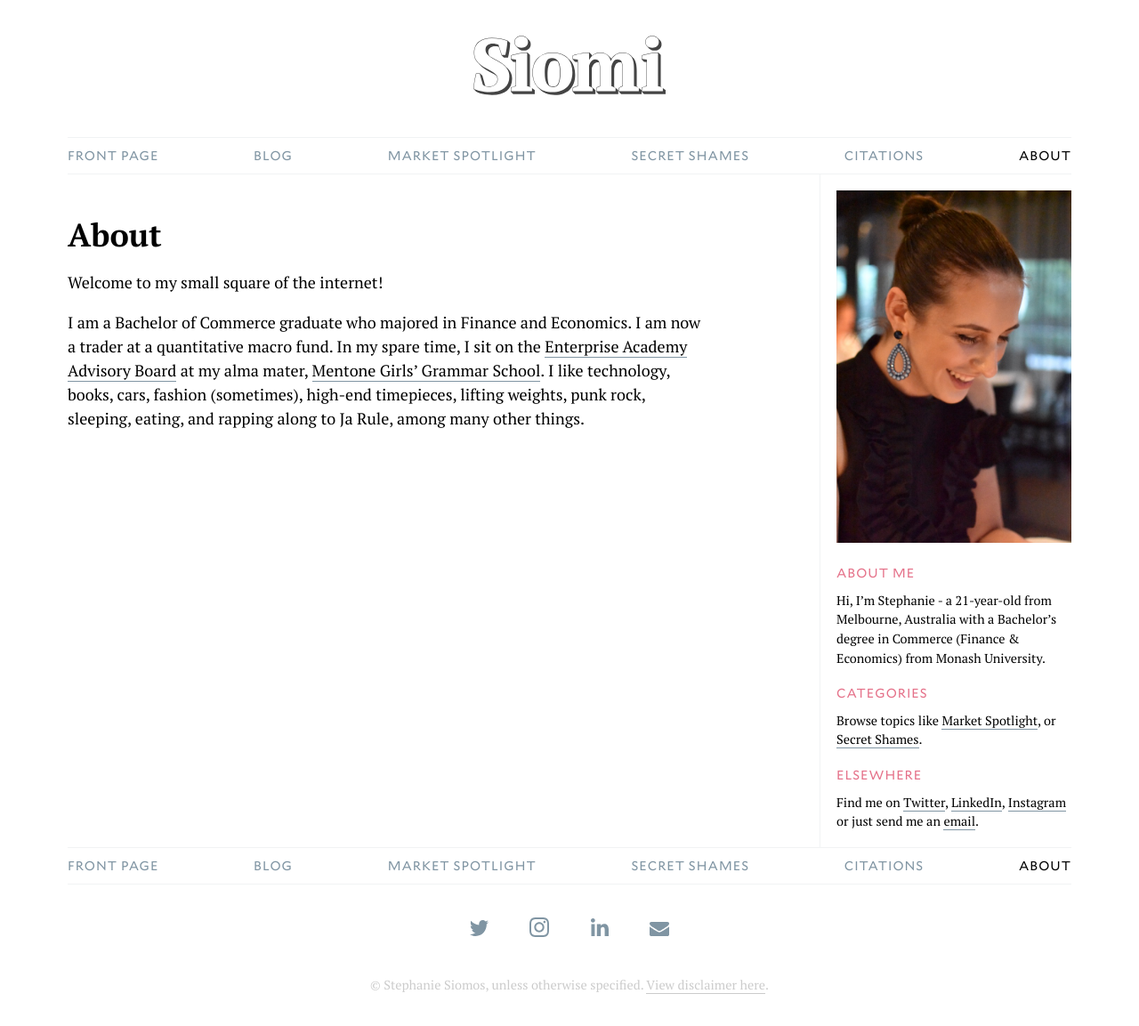
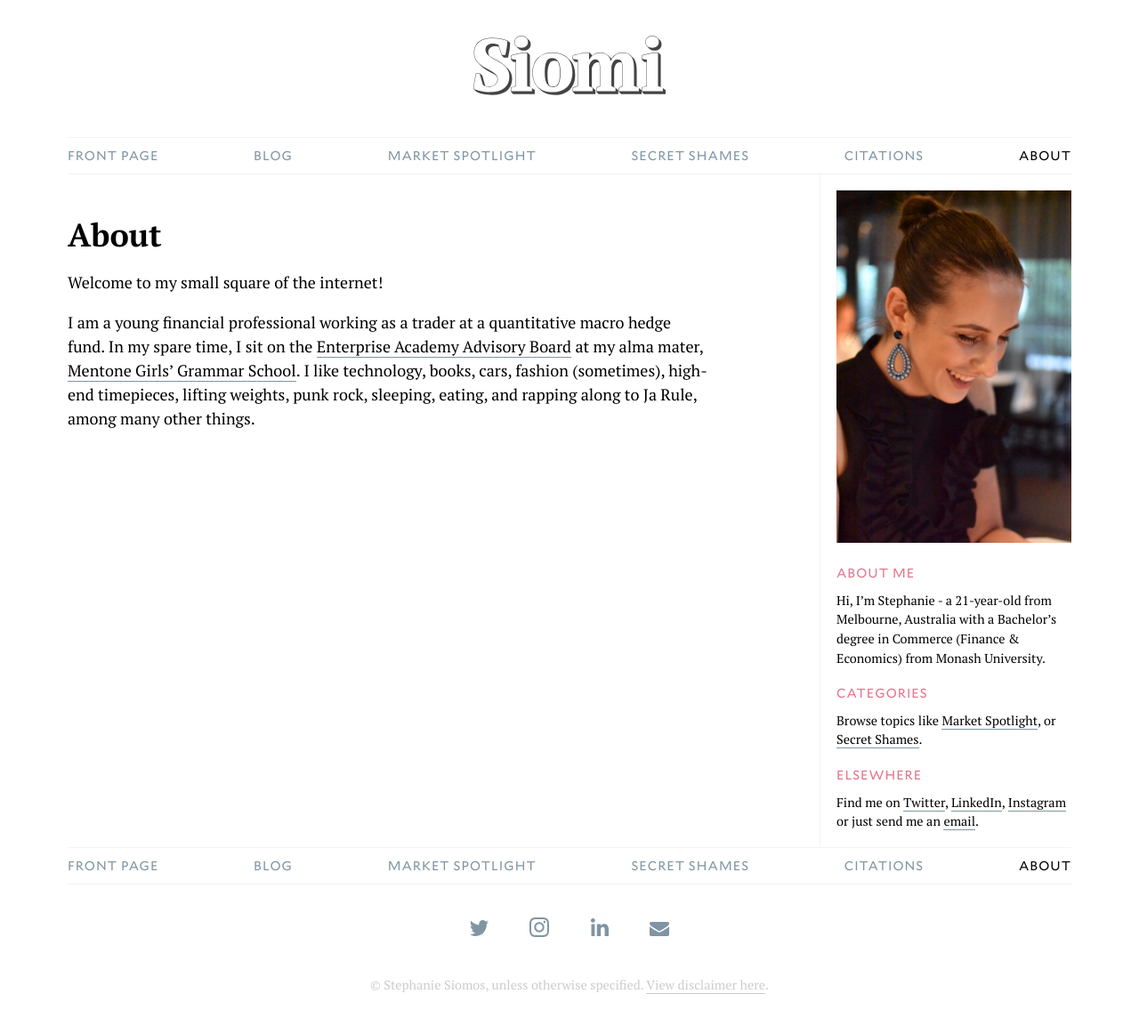
Before and after one commit to cjmlgrto/siomi.net, a Jekyll site: the page built from about.markdown, in a window 1280 px wide. Shown: the whole page at 89% size. Built offline with Jekyll 4.4.1, drawn with Linux system fonts in a browser that asks for light colours.

Commit message:
Updated About

```diff
--- a/about.markdown
+++ b/about.markdown
@@ -6,4 +6,4 @@
 
 Welcome to my small square of the internet!
 
-I am a Bachelor of Commerce graduate who majored in Finance and Economics. I  am now a trader at a quantitative macro fund. In my spare time, I sit on the [Enterprise Academy Advisory Board](https://ea.mentonegirls.vic.edu.au) at my alma mater, [Mentone Girls' Grammar School](http://mentonegirls.vic.edu.au). I like technology, books, cars, fashion (sometimes), high-end timepieces, lifting weights, punk rock, sleeping,  eating, and rapping along to Ja Rule, among many other things.
+I am a young financial professional working as a trader at a quantitative macro hedge fund. In my spare time, I sit on the [Enterprise Academy Advisory Board](https://ea.mentonegirls.vic.edu.au) at my alma mater, [Mentone Girls' Grammar School](http://mentonegirls.vic.edu.au). I like technology, books, cars, fashion (sometimes), high-end timepieces, lifting weights, punk rock, sleeping,  eating, and rapping along to Ja Rule, among many other things.
```
